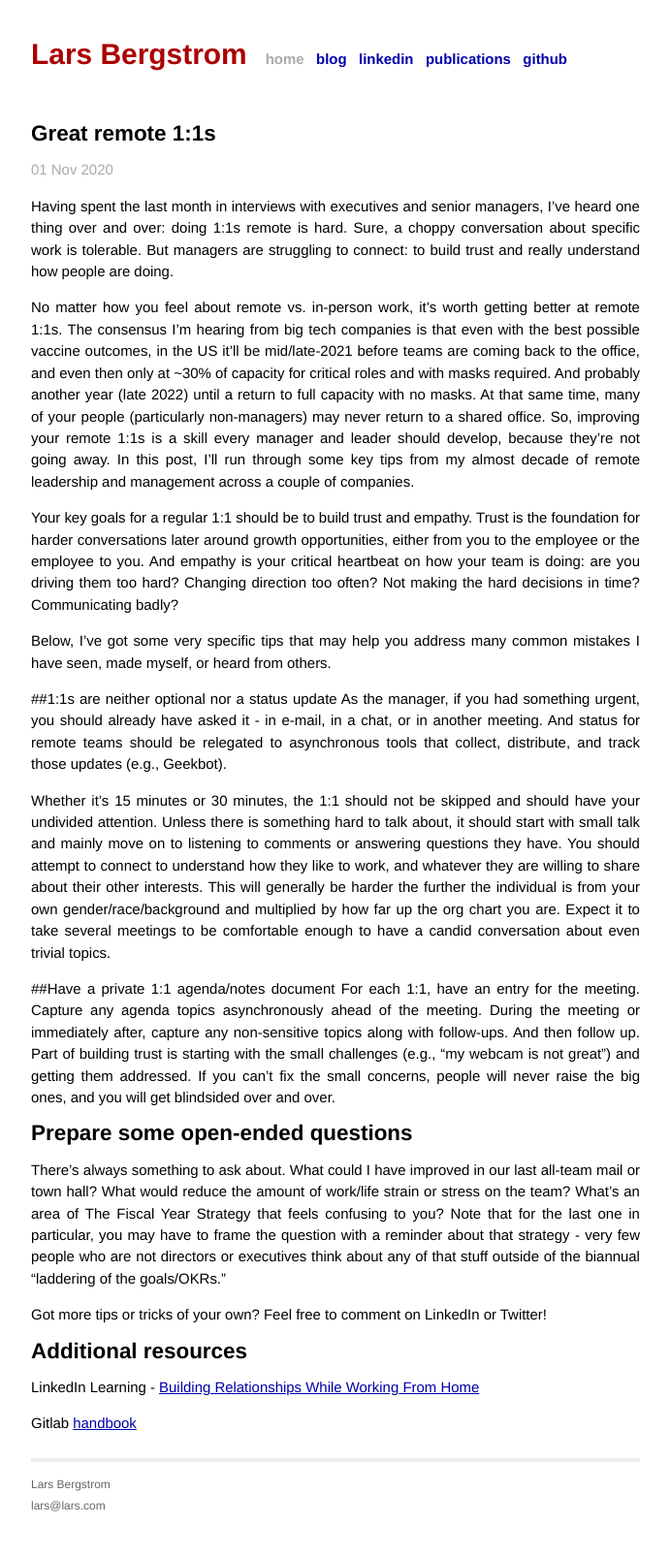
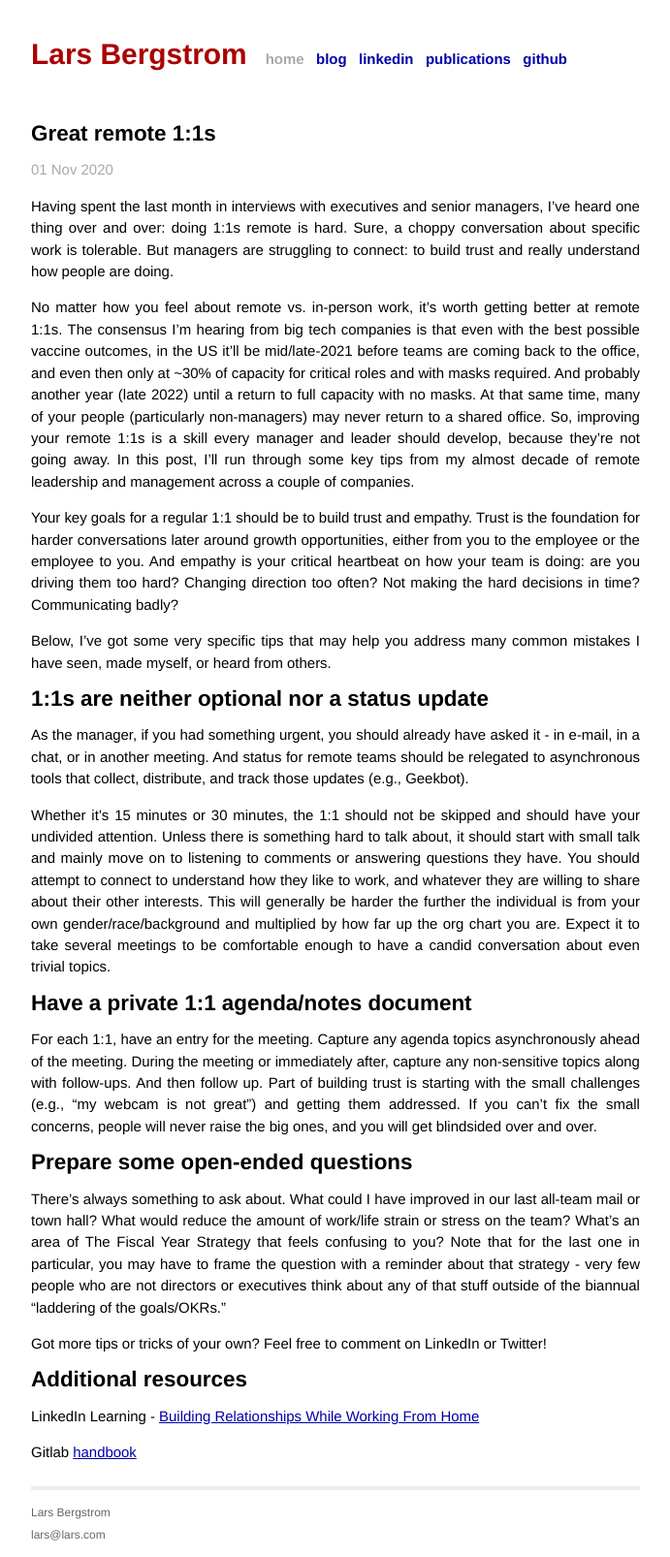
Before and after one commit to larsbergstrom/larsbergstrom.github.io, a Jekyll site: the page built from _posts/2020-11-01-remote-one-on-ones.md, in a window 1280 px wide. Shown: the whole page at 97% size, without its empty margins (294-985 px from the left). Built offline with Jekyll 4.4.1, drawn with Linux system fonts in a browser that asks for light colours; before the commit the page ends 1576 px from its top, so only the background shows below that.

Commit message:
Fix typos

```diff
--- a/_posts/2020-11-01-remote-one-on-ones.md
+++ b/_posts/2020-11-01-remote-one-on-ones.md
@@ -13,12 +13,12 @@ Your key goals for a regular 1:1 should be to build trust and empathy. Trust is
 
 Below, I've got some very specific tips that may help you address many common mistakes I have seen, made myself, or heard from others.
 
-##1:1s are neither optional nor a status update
+## 1:1s are neither optional nor a status update
 As the manager, if you had something urgent, you should already have asked it - in e-mail, in a chat, or in another meeting. And status for remote teams should be relegated to asynchronous tools that collect, distribute, and track those updates (e.g., Geekbot).
 
 Whether it's 15 minutes or 30 minutes, the 1:1 should not be skipped and should have your undivided attention. Unless there is something hard to talk about, it should start with small talk and mainly move on to listening to comments or answering questions they have. You should attempt to connect to understand how they like to work, and whatever they are willing to share about their other interests. This will generally be harder the further the individual is from your own gender/race/background and multiplied by how far up the org chart you are. Expect it to take several meetings to be comfortable enough to have a candid conversation about even trivial topics.
 
-##Have a private 1:1 agenda/notes document
+## Have a private 1:1 agenda/notes document
 For each 1:1, have an entry for the meeting. Capture any agenda topics asynchronously ahead of the meeting. During the meeting or immediately after, capture any non-sensitive topics along with follow-ups. And then follow up. Part of building trust is starting with the small challenges (e.g., "my webcam is not great") and getting them addressed. If you can't fix the small concerns, people will never raise the big ones, and you will get blindsided over and over.
 
 ## Prepare some open-ended questions
--- a/index.html
+++ b/index.html
@@ -4,7 +4,7 @@ title: Lars Bergstrom
 ---
 
 <div id="home">
-  <img style="float:right" src="/images/LarsBergstromPortrait.png">
+  <img style="float:right" src="/images/LarsBergstromPortrait.jpg">
 <p>
 I'm a Director of Engineering at <a href="https://www.google.org">Google</a>, working on <a href="https://source.android.com/">Android Platform Programming Languages</a>. Previously, I was Senior Director of Engineering at <a href="https://www.mozilla.org">Mozilla</a>, managing the amazing teams building <a href="https://mixedreality.mozilla.org/firefox-reality/">Firefox Reality</a> for VR and AR devices, <a href="https://hubs.mozilla.com/">Hubs by Mozilla</a>, and the <a href="https://github.com/servo/servo">Servo</a> web engine.
 <p>
```
